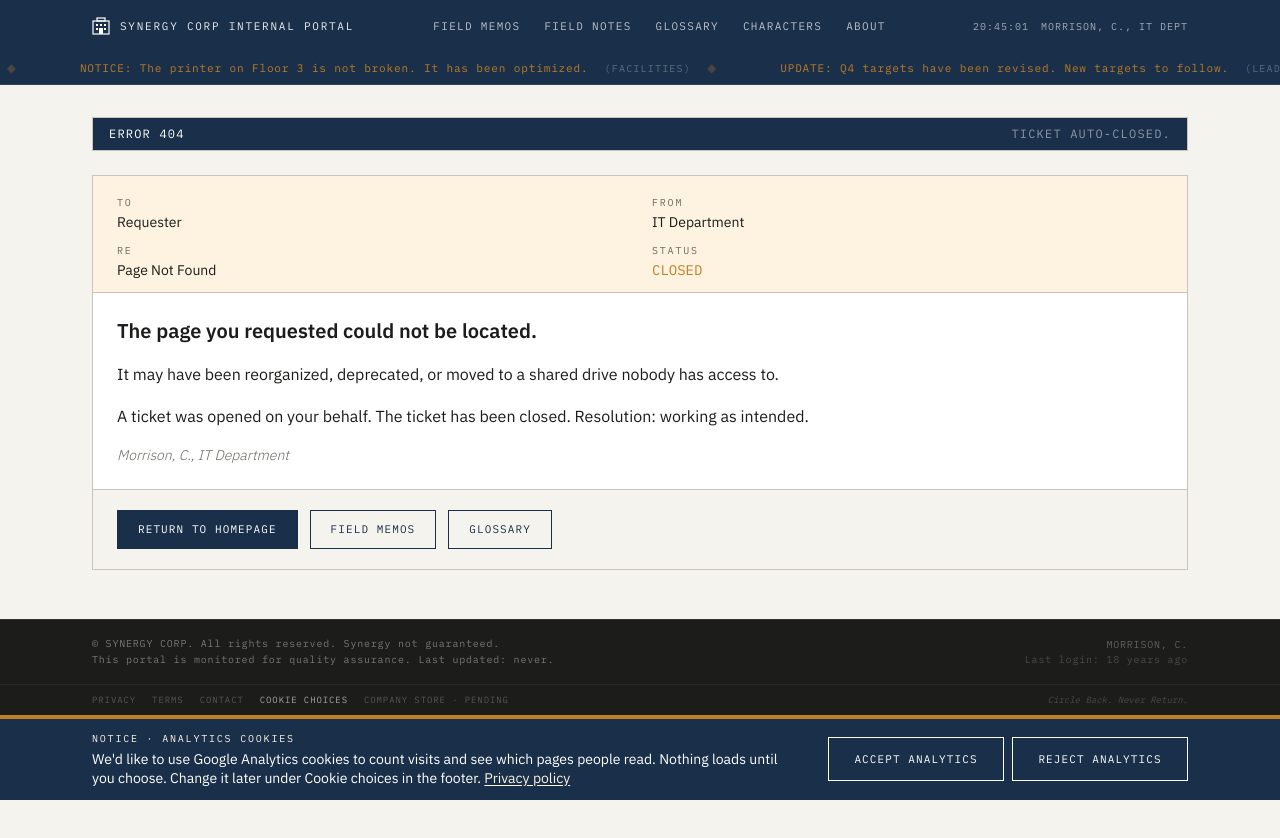
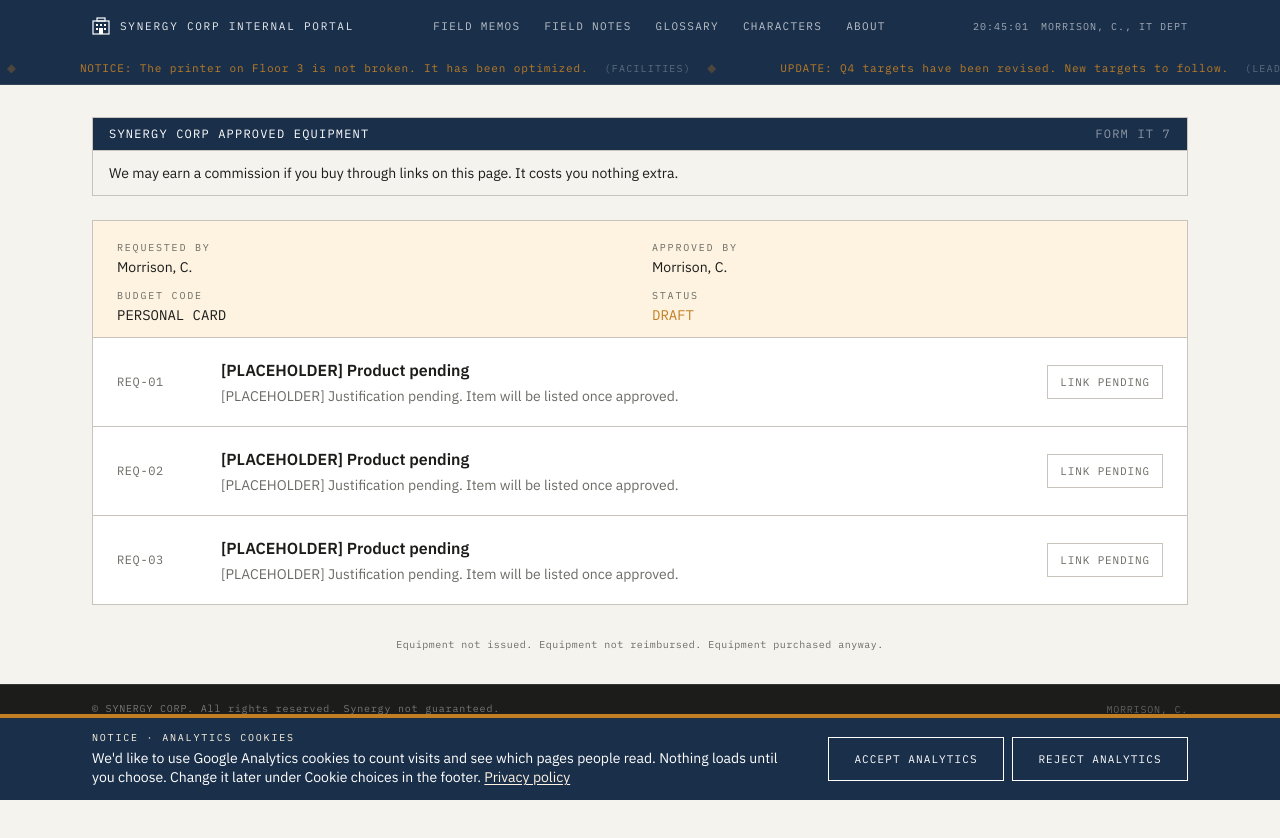
Before and after one commit to cotibllc/websites, a Next.js app in the folder corporate-hardcore/corporate-hardcore/: page /gear in a window 1280 px wide. Before the commit this address had no page. Shown: the top 838 px of the page. Before the commit the page ends 800 px from the top, so only its background shows below. Built offline with nearby package versions, Linux system fonts and the light colour scheme.

Commit message:
CH /gear: Approved Equipment page, noindex while placeholders remain

```diff
--- /dev/null
+++ b/corporate-hardcore/corporate-hardcore/src/app/gear/page.tsx
@@ -0,0 +1,78 @@
+import type { Metadata } from "next";
+import { GEAR_DISCLOSURE, gearIsPublishable, gearItems, type GearItem } from "@/lib/gear";
+
+const publishable = gearIsPublishable();
+
+export const metadata: Metadata = {
+  title: "Approved Equipment",
+  description: "Synergy Corp approved equipment list. Requisitions are processed in the order they are ignored.",
+  alternates: { canonical: "/gear" },
+  // Placeholder slots stay out of search until real products are filed.
+  robots: publishable ? undefined : { index: false, follow: false },
+};
+
+function RequisitionLink({ item }: { item: GearItem }) {
+  if (item.link.kind === "placeholder") {
+    return (
+      <span
+        aria-disabled="true"
+        className="inline-block font-mono text-[11px] tracking-[0.08em] uppercase border border-synergy-rule text-synergy-muted px-3 py-2 cursor-not-allowed"
+      >
+        Link pending
+      </span>
+    );
+  }
+  return (
+    <a
+      href={item.link.url}
+      target="_blank"
+      rel="sponsored nofollow noopener noreferrer"
+      className="inline-block font-mono text-[11px] tracking-[0.08em] uppercase bg-synergy-dark text-white px-3 py-2 hover:bg-synergy-amber active:translate-y-px focus-visible:outline focus-visible:outline-2 focus-visible:outline-offset-2 focus-visible:outline-synergy-amber transition-colors"
+    >
+      View at {item.link.merchant}
+      <span className="sr-only"> (opens in a new tab)</span>
+    </a>
+  );
+}
+
+export default function GearPage() {
+  return (
+    <div className="mx-auto content-max px-4 py-8 max-w-3xl">
+      <div className="intranet-card mb-6">
+        <div className="intranet-header flex items-center justify-between">
+          <span>Synergy Corp Approved Equipment</span>
+          <span className="text-white/50">Form IT 7</span>
+        </div>
+        <div className="px-4 py-3 bg-synergy-white border-t border-synergy-rule">
+          <p className="font-sans text-sm text-synergy-dark">{GEAR_DISCLOSURE}</p>
+        </div>
+      </div>
+
+      <div className="intranet-card">
+        <div className="bg-synergy-amber-light border-b border-synergy-rule px-6 py-3 grid grid-cols-2 gap-x-6 gap-y-1">
+          <div><span className="dept-label">Requested by</span><p className="font-sans text-sm text-synergy-dark">Morrison, C.</p></div>
+          <div><span className="dept-label">Approved by</span><p className="font-sans text-sm text-synergy-dark">Morrison, C.</p></div>
+          <div><span className="dept-label">Budget code</span><p className="font-mono text-sm text-synergy-dark">PERSONAL CARD</p></div>
+          <div><span className="dept-label">Status</span><p className="font-mono text-sm text-synergy-amber">{publishable ? "FILED" : "DRAFT"}</p></div>
+        </div>
+
+        <ol className="divide-y divide-synergy-rule">
+          {gearItems.map((item) => (
+            <li key={item.code} className="px-6 py-5 grid grid-cols-1 sm:grid-cols-[5rem_1fr_auto] gap-x-6 gap-y-2 sm:items-center">
+              <span className="font-mono text-xs text-synergy-muted tracking-wider">{item.code}</span>
+              <div>
+                <p className="font-sans font-semibold text-synergy-dark">{item.name}</p>
+                <p className="font-sans text-sm text-synergy-muted mt-1">{item.justification}</p>
+              </div>
+              <RequisitionLink item={item} />
+            </li>
+          ))}
+        </ol>
+      </div>
+
+      <p className="font-mono text-[10px] text-synergy-muted text-center mt-8 tracking-wider">
+        Equipment not issued. Equipment not reimbursed. Equipment purchased anyway.
+      </p>
+    </div>
+  );
+}
```
